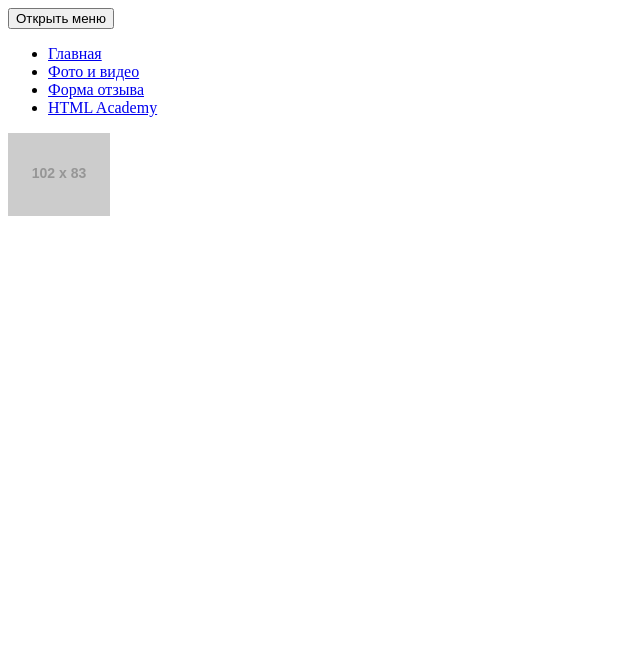
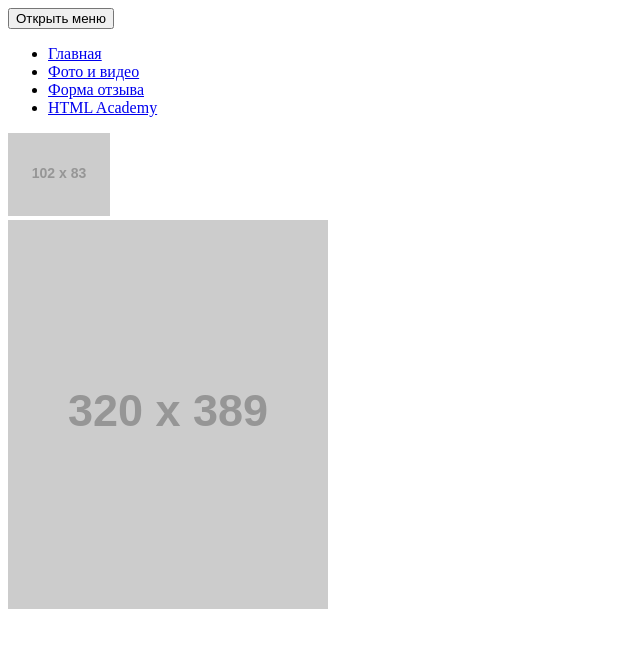
Before and after one commit to mi5ha6in/Sedona-adaptive, a website: page index.html in a window 1280 px wide. Shown: the whole page, without its empty margins (0-640 px from the left). Drawn offline with Linux system fonts and the light colour scheme; placeholder pictures from the web are drawn by us.

Commit message:
Добавляет промо-елемент шапки в разметку

```diff
--- a/index.html
+++ b/index.html
@@ -42,6 +42,15 @@
         </a>
       </nav>
       <!-- /Навигация -->
+      <div class="page-header__promo">
+        <img
+        class="page-header__promo-image"
+        width="320"
+        height="389"
+        src="http://placehold.it/320x389"
+        alt="Добро пожаловать в Седону"
+        >
+      </div>
     </header>
   </body>
 </html>
```
